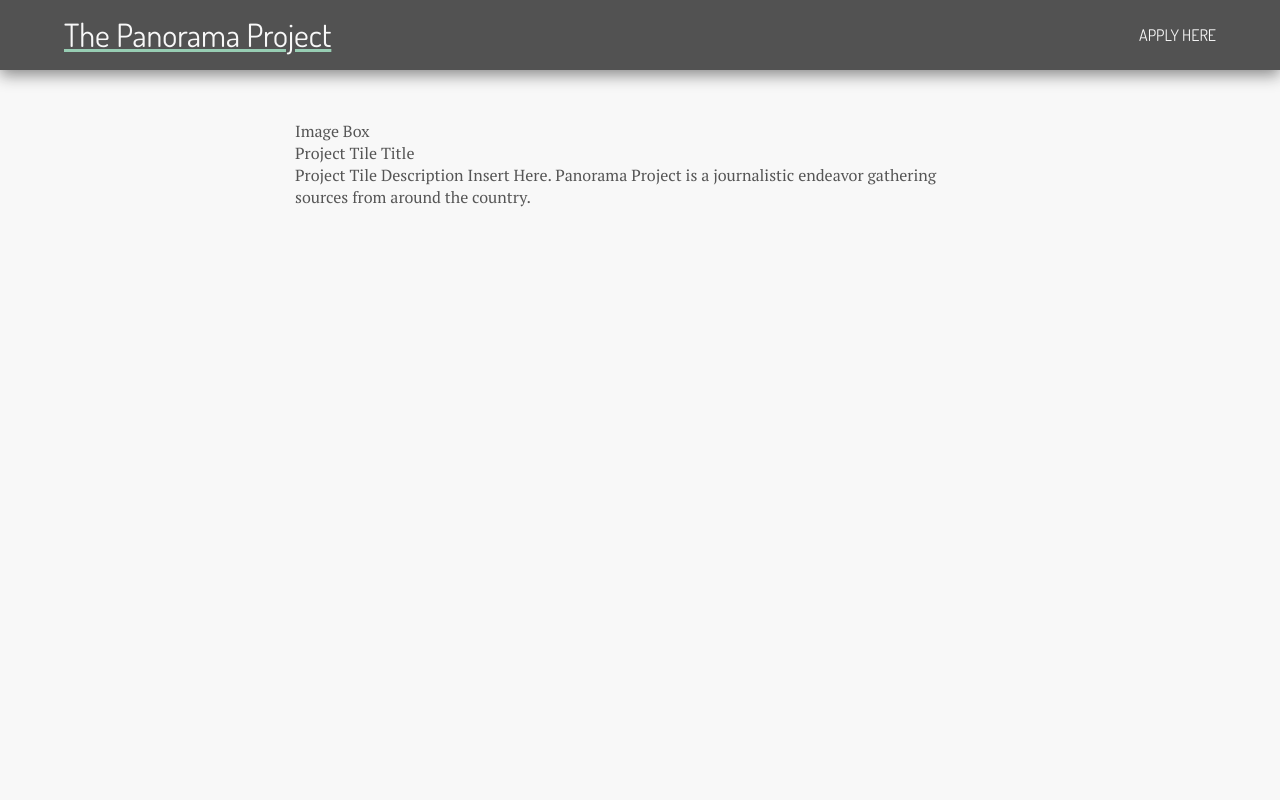
After one commit to Ave-Wat/DPFP-Website, a Flask app: page /projects in a window 1280 px wide. The commit adds this page. Run offline with Flask 2, Linux system fonts and the light colour scheme; parts of the project's set-up code (start-up, migrations or seed data) failed here and were passed over; some libraries are stand-ins or nearby versions.

Commit message:
added a projects page

```diff
--- a/app.py
+++ b/app.py
@@ -16,17 +16,21 @@ def get_main_page():
 def application():
     return flask.render_template("application.html")
 
+@app.route('/projects')
+def projects():
+    return flask.render_template("projects.html")
+
 @app.route('/<path:path>')
 def shared_header_catchall(path):
     return flask.render_template(path)
 
 ########### Running the website server ###########
 if __name__ == '__main__':
-    """if len(sys.argv) != 3:
+    if len(sys.argv) != 3:
         print('Usage: {0} host port'.format(sys.argv[0]), file=sys.stderr)
         exit()
 
     host = sys.argv[1]
     port = int(sys.argv[2])
-    app.run(host=host, port=port, debug=True)"""
+    app.run(host=host, port=port, debug=True)
     app.run()
--- a/templates/index.html
+++ b/templates/index.html
@@ -20,9 +20,11 @@
     <nav id="navmenu">
       <div id="mobile_nav_content" class="mobile">
         <a onclick="mobileCloseNav()" href="{{ url_for('application') }}">APPLY HERE</a>
+        <a onclick="mobileCloseNav()" href="{{ url_for('projects') }}">PROJECTS</a>
       </div>
       <div class="widescreen">
         <a href="{{ url_for('application') }}">APPLY HERE</a>
+        <a href="{{ url_for('projects') }}">PROJECTS</a>
       </div>
     </nav>
   </header>
--- /dev/null
+++ b/templates/projects.html
@@ -0,0 +1,39 @@
+<!DOCTYPE html>
+<html>
+<head>
+  <meta charset="utf-8">
+  <meta name="viewport" content="width=device-width, initial-scale=1.0">
+  <title>The Panorama Project</title>
+  <link rel="shortcut icon" type="image/x-icon" href="{{ url_for('static', filename='favicon.ico') }}" />
+  <link href="{{ url_for('static', filename='style.css') }}" rel="stylesheet" type="text/css" />
+  <link rel="stylesheet" href="https://use.fontawesome.com/releases/v5.8.2/css/all.css" integrity="sha384-oS3vJWv+0UjzBfQzYUhtDYW+Pj2yciDJxpsK1OYPAYjqT085Qq/1cq5FLXAZQ7Ay" crossorigin="anonymous"/>
+</head>
+<body class="home">
+  <header id="navbar">
+    <h1 id="logo">The Panorama Project</h1>
+    <button id="open_icon" class="icon mobile">
+      <i class="fa fa-bars"></i>
+    </button>
+    <button id="close_icon" class="icon mobile">
+      <i class="fa fa-bars"></i>
+    </button>
+    <nav id="navmenu">
+      <div id="mobile_nav_content" class="mobile">
+        <a onclick="mobileCloseNav()" href="{{ url_for('application') }}">APPLY HERE</a>
+      </div>
+      <div class="widescreen">
+        <a href="{{ url_for('application') }}">APPLY HERE</a>
+      </div>
+    </nav>
+  </header>
+  <main>
+    <div class="page-content">
+        <div class="project-tile">
+            <div class="tile-image">Image Box</div>
+            <div class="tile-title">Project Tile Title</div>
+            <div class="tile-description">Project Tile Description Insert Here. Panorama Project is a journalistic endeavor gathering sources from around the country.</div>
+        </div>
+    </div>
+  </main>
+</body>
+</html>
```
